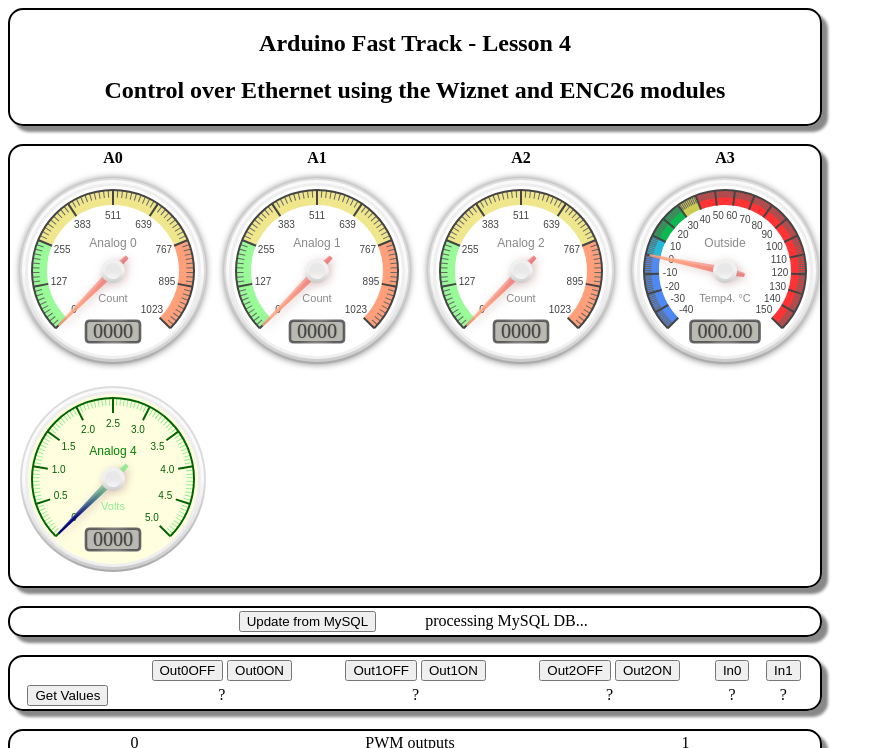
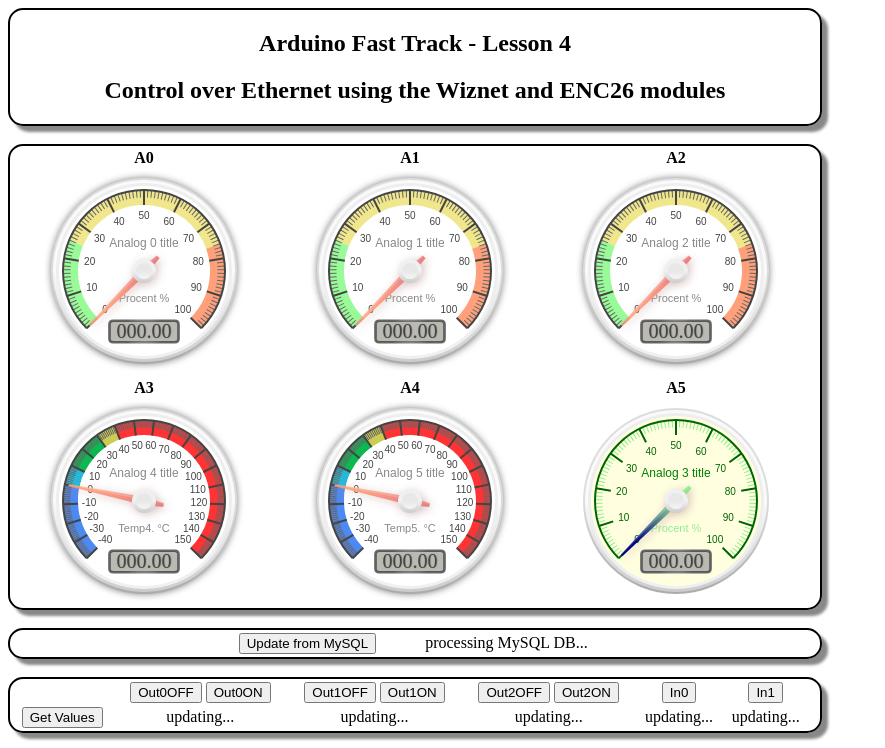
Before and after one commit to gitalecu/arduinoWebSD, a plain HTML site: page index.html in a window 1280 px wide. Both pictures are taken after a click on the button "Update from MySQL". Shown: the top 748 px of the page, without its empty margins (0-885 px from the left). Drawn offline with Linux system fonts and the light colour scheme; no server answers; a web font is replaced by a local one.

Commit message:
Update index.html

```diff
--- a/index.html
+++ b/index.html
@@ -16,6 +16,7 @@
       var analog3 = 0;
 	  var analog4 = 0;
 	  var analog5 = 0;
+	  var analog10 = 0;
 	  var data_val = 0;
       var data_val2 = 0;
       var digital1 = 0;
@@ -81,34 +82,60 @@ s[2]);e.highlights.push(x)}break;case "animation":d[1]&&(e.animation||(e.animati
 k.getAttribute("data-onready")&&(e.onready=function(){eval(this.config.renderTo.getAttribute("data-onready"))});e.draw()}});window.Gauge=Gauge;
 
 
-function ajax_post(){
-    // Create our XMLHttpRequest object
-    var hr = new XMLHttpRequest();
-    // Create some variables we need to send to our PHP file
-    var url = "/php/review_data1.php";
-				//var fn = document.getElementById("first_name").value;
+function ajax_post()
+{
+                //var fn = document.getElementById("first_name").value;
 				//var ln = document.getElementById("last_name").value;
 				//var vars = "firstname="+fn+"&lastname="+ln;
-    hr.open("POST", url, true);
-    // Set content type header information for sending url encoded variables in the request
-    hr.setRequestHeader("Content-type", "application/x-www-form-urlencoded");
-    // Access the onreadystatechange event for the XMLHttpRequest object
-    hr.onreadystatechange = function() {
-	    if(hr.readyState == 4 && hr.status == 200) {
-		    var return_data = hr.responseText;
-			//alert("GET data : " + hr.responseText);
 
-			document.getElementById("myVal").innerHTML = return_data;
-			//digital0 = this.responseXML.getElementsByTagName('analog')[6].childNodes[0].nodeValue;
-			//document.getElementById("digital0").innerHTML = digital0;
+   var xmlhttp = new XMLHttpRequest();
+             //hr.setRequestHeader("Content-type", "application/x-www-form-urlencoded");
+            xmlhttp.onreadystatechange = function()
+            {
+                 if (xmlhttp.readyState == 4 && xmlhttp.status == 200) {
+								 //alert("GET txt: " + xmlhttp.responseText);
+								var arr = JSON.parse(xmlhttp.responseText);
+								analog1 = arr[0].analog1 / 10;
+								analog2 = arr[0].analog2 / 10;
+								analog3 = arr[0].analog3 / 10;
+								analog4 = arr[0].analog4 / 10;
+								analog5 = arr[0].analog5 / 10;
+								analog6 = arr[0].analog6 / 10;
+								digital0 = arr[1].digital0;
+								digital1 = arr[1].digital1;
+								digital2 = arr[1].digital2;
+								digital3 = arr[1].digital3;
+								digital4 = arr[1].digital4;
+                                pwm0= arr[2].pwm0;
+                                //pwm1= arr[2].pwm1;
+								pwm2= arr[2].pwm2;
 
-	    }
-    }
-    // Send the data to PHP now... and wait for response to update the status div
-    hr.send(); // hr.send(vars);  Actually execute the request
-	//alert("SEND vars : " + vars);
+                            document.getElementById("digital0").innerHTML = digital0;
+							document.getElementById("digital1").innerHTML = digital1;
+							document.getElementById("digital2").innerHTML = digital2;
+							document.getElementById("digital3").innerHTML = digital3;
+							document.getElementById("digital4").innerHTML = digital4;
+							document.getElementById("pwm0val").innerHTML = pwm0;
+							//document.getElementById("pwm1val").innerHTML = pwm1;
+							document.getElementById("pwm2val").innerHTML = pwm2;
+								//alert(" JSON analog1= " + arr[0].analog1);
+								//alert(" JSON digital0= " + arr[1].digital0);
+								//alert(" JSON pwm0= " + arr[2].pwm0);
+document.getElementById("myVal").innerHTML = analog1 + ":" + analog2 + ":" + analog3 + ":" + analog3 + ":" + analog4 + ":" + analog5 + ":" + analog6 + "d" + digital0 + ":" + digital1 + ":" + digital2 + ":" + digital3 + ":" + digital4 + "p" + pwm0 + ":" + pwm1 + ":" + pwm2;
+							}
+            }
+    var url = "/php/review_data1.php";
+	xmlhttp.open("GET", url, true);
+    xmlhttp.send(); // hr.send(vars);  Actually execute the request
     document.getElementById("myVal").innerHTML = "processing MySQL DB...";
-
+			document.getElementById("digital0").innerHTML = "updating...";
+			document.getElementById("digital1").innerHTML = "updating...";
+			document.getElementById("digital2").innerHTML = "updating...";
+			document.getElementById("digital3").innerHTML = "updating...";
+			document.getElementById("digital4").innerHTML = "updating...";
+			document.getElementById("pwm0val").innerHTML = "updating...";
+			//document.getElementById("pwm1val").innerHTML = "updating...";
+			document.getElementById("pwm2val").innerHTML = "updating...";
 }
 
 function updateSlider(pwmChannel, pwmvalue)
@@ -126,6 +153,7 @@ function updateSlider(pwmChannel, pwmvalue)
                     }
                 }
             }
+
 			request.open("GET", myIPaddress + "ajax_inputs&" + pwmChannel + "=" + pwmvalue + nocache, true);
 			//alert("SEND: " + myIPaddress + "ajax_inputs&" + pwmChannel + "=" + pwmvalue + nocache );
             request.send(null);
@@ -142,12 +170,14 @@ function DoCommand(targetElement, command) {
                 if (this.readyState == 4) {
                     if (this.status == 200) {
                         if (this.responseXML != null) {
-						    alert("GET data : " + request.responseText);
+						    //alert("GET data : " + request.responseText);
+							//document.write("<tr> GGGGGG <td>");
 
                         }
                     }
                 }
             }
+
     request.open("GET", myIPaddress + "ajax_inputs&" + targetElement + "=" + command + nocache, true);
 	//alert("SEND DoCommand : " + myIPaddress + "ajax_inputs&" + targetElement+ "=" + command + nocache);
     request.send();
@@ -190,10 +220,11 @@ function GetArduinoInputs()
 							//alert("GET values: " + "data_val=" + data_val + " data_val2=" + data_val2);
                             data_val  = ((data_val * 5.0 / 1024.0) - 0.5) / 0.01;
                             data_val4 = ((data_val2 * 5.0 / 1024.0) - 0.5) / 0.01;
-							analog2 = Math.random() * 1024;
-							analog3 = Math.random() * 1024;
-							analog4 = Math.random() * 150;
-							ajax_post();
+							//analog2 = Math.random() * 1024;
+							//analog3 = Math.random() * 1024;
+							//analog4 = Math.random() * 150;
+							 analog0 /= 10; analog1 /= 10; analog2 /= 10;analog3 /= 10;analog4 /= 10; analog5 /= 10;
+							//ajax_post();
                         }
                     }
                 }
@@ -206,7 +237,14 @@ function GetArduinoInputs()
 			//request.setRequestHeader("Origin", "http://10.0.0.16");
 			//alert("SEND: " + myIPaddress + "ajax_inputs" + nocache );
             request.send(null);
-
+			document.getElementById("digital0").innerHTML = "updating...";
+			document.getElementById("digital1").innerHTML = "updating...";
+			document.getElementById("digital2").innerHTML = "updating...";
+			document.getElementById("digital3").innerHTML = "updating...";
+			document.getElementById("digital4").innerHTML = "updating...";
+			document.getElementById("pwm0val").innerHTML = "updating...";
+			//document.getElementById("pwm1val").innerHTML = "updating...";
+			document.getElementById("pwm2val").innerHTML = "updating...";
 			setTimeout('GetArduinoInputs()', 5000);
 			//setTimeout('ajax_post();', 5000);
 
@@ -241,16 +279,20 @@ function GetArduinoInputs()
 <div class="divBorder"><h2>Arduino Fast Track - Lesson 4</h2><h2>Control over Ethernet using the Wiznet and ENC26 modules</h2></div>
     <br />
         <div class="divBorder"><table width="800">
-        <tr><th>A0</th><th>A1</th><th>A2</th><th>A3</th></tr>
+        <tr><th>A0</th><th>A1</th><th>A2</th></tr>
         <tr>
             <td><canvas id="Canvas0"></canvas></td>
             <td><canvas id="Canvas1"></canvas></td>
 			 <td><canvas id="Canvas2"></canvas></td>
-            <td><canvas id="an_gauge_4" data-title="Outside" data-units="Temp4. &deg;C" width="200" height="200" data-major-ticks="-40 -30 -20 -10 0 10 20 30 40 50 60 70 80 90 100 110 120 130 140 150" data-type="canv-gauge" data-min-value="-40" data-max-value="150" data-highlights="-40 0 #4D89F2, 0 10 #25B8D9, 10 30 #0BB950, 30 40 #cc5, 40 150 #f33" data-onready="setInterval( function() { Gauge.Collection.get('an_gauge_4').setValue(analog4);}, 200);"></canvas></td>
+
 
 	   </tr>
+	   <tr><th>A3</th><th>A4</th><th>A5</th></tr>
 	   <tr>
-	         <td><canvas id="Canvas3"></canvas></td>
+	         <td><canvas id="an_gauge_4" data-title="Analog 4 title" data-units="Temp4. &deg;C" width="200" height="200" data-major-ticks="-40 -30 -20 -10 0 10 20 30 40 50 60 70 80 90 100 110 120 130 140 150" data-type="canv-gauge" data-min-value="-40" data-max-value="150" data-highlights="-40 0 #4D89F2, 0 10 #25B8D9, 10 30 #0BB950, 30 40 #cc5, 40 150 #f33" data-onready="setInterval( function() { Gauge.Collection.get('an_gauge_4').setValue(analog4);}, 200);"></canvas></td>
+	         <td><canvas id="an_gauge_5" data-title="Analog 5 title" data-units="Temp5. &deg;C" width="200" height="200" data-major-ticks="-40 -30 -20 -10 0 10 20 30 40 50 60 70 80 90 100 110 120 130 140 150" data-type="canv-gauge" data-min-value="-40" data-max-value="150" data-highlights="-40 0 #4D89F2, 0 10 #25B8D9, 10 30 #0BB950, 30 40 #cc5, 40 150 #f33" data-onready="setInterval( function() { Gauge.Collection.get('an_gauge_5').setValue(analog5);}, 200);"></canvas></td>
+
+			 <td><canvas id="Canvas3"></canvas></td>
 	   </tr>
     </table></div>
     <br />
@@ -293,13 +335,14 @@ function GetArduinoInputs()
         var gauge0 = new Gauge({
             renderTo: 'Canvas0',
             width: 200, height: 200,
-            maxValue: 1023,
-            valueFormat: { int: 4, dec: 0 },
+            maxValue: 100, //1024
+            valueFormat: { float: 4, dec: 2 }, //  { int: 4, dec: 0 }
             glow: true,
-            units: 'Count', title: 'Analog 0',
-            majorTicks: ['0', '127', '255', '383', '511', '639', '767', '895', '1023'],
+            units: 'Procent %', title: 'Analog 0 title',
+            majorTicks: ['0', '10', '20', '30', '40', '50', '60', '70', '80', '90', '100'],
             strokeTicks: true,
-            highlights: [{from: 00,to: 255,color: 'PaleGreen'}, {from: 256,to: 767,color: 'Khaki'}, {from: 768,to: 1023,color: 'LightSalmon'}],
+            //highlights: [{from: 00,to: 255,color: 'PaleGreen'}, {from: 256,to: 767,color: 'Khaki'}, {from: 768,to: 1023,color: 'LightSalmon'}],
+			highlights: [{from: 00,to: 25,color: 'PaleGreen'}, {from: 25,to: 76,color: 'Khaki'}, {from: 76,to: 100,color: 'LightSalmon'}],
             animation: {delay: 10, duration: 300,fn: 'bounce' }
         });
         gauge0.onready = function () { setInterval(function () { gauge0.setValue(analog0); }, 200); };
@@ -308,13 +351,13 @@ function GetArduinoInputs()
         var gauge1 = new Gauge({
             renderTo: 'Canvas1',
             width: 200, height: 200,
-            maxValue: 1023,
-            units: 'Count', title: 'Analog 1',
-            valueFormat: { int: 4, dec: 0 },
+            maxValue: 100, //1024
+            units: 'Procent %', title: 'Analog 1 title',
+            valueFormat: { float: 4, dec: 2}, //  { int: 4, dec: 0 }
             glow: true,
-            majorTicks: ['0', '127', '255', '383', '511', '639', '767', '895', '1023'],
+            majorTicks: ['0', '10', '20', '30', '40', '50', '60', '70', '80', '90', '100'], //['0', '127', '255', '383', '511', '639', '767', '895', '1023'],
             strokeTicks: true,
-            highlights: [{from: 00,to: 255,color: 'PaleGreen'}, {from: 256,to: 767,color: 'Khaki'}, {from: 768,to: 1023,color: 'LightSalmon'}],
+            highlights: [{from: 00,to: 25,color: 'PaleGreen'}, {from: 25,to: 76,color: 'Khaki'}, {from: 76,to: 100,color: 'LightSalmon'}],
             animation: {delay: 10,duration: 300,fn: 'bounce'}});
         gauge1.onready = function () {setInterval(function () {gauge1.setValue(analog1);}, 200);};
         gauge1.draw();
@@ -322,13 +365,13 @@ function GetArduinoInputs()
         var gauge2 = new Gauge({
             renderTo: 'Canvas2',
             width: 200,height: 200,
-            maxValue: 1023,
-            units: 'Count',title: 'Analog 2',
-            valueFormat: { int: 4, dec: 0 },
+            maxValue: 100, //1024
+            units: 'Procent %',title: 'Analog 2 title',
+            valueFormat: { float: 4, dec: 2 }, //  { int: 4, dec: 0 }
             glow: true,
-            majorTicks: ['0', '127', '255', '383', '511', '639', '767', '895', '1023'],
+            majorTicks: ['0', '10', '20', '30', '40', '50', '60', '70', '80', '90', '100'], //['0', '127', '255', '383', '511', '639', '767', '895', '1023'],
             strokeTicks: true,
-            highlights: [{from: 00,to: 255,color: 'PaleGreen'}, {from: 256,to: 767,color: 'Khaki'}, {from: 768,to: 1023,color: 'LightSalmon'}],
+            highlights: [{from: 00,to: 25,color: 'PaleGreen'}, {from: 25,to: 76,color: 'Khaki'}, {from: 76,to: 100,color: 'LightSalmon'}],
             animation: {delay: 10,duration: 300,fn: 'bounce'}});
         gauge2.onready = function () {setInterval(function () {gauge2.setValue(analog2);}, 200);};
         gauge2.draw();
@@ -336,11 +379,11 @@ function GetArduinoInputs()
         var gauge3 = new Gauge({
             renderTo: 'Canvas3',
             width: 200, height: 200,
-            maxValue: 1024,
-            units: 'Volts', title: 'Analog 4',
-            valueFormat: { int: 4, dec: 0 },
+            maxValue: 100, //1024
+            units: 'Procent %', title: 'Analog 3 title',
+            valueFormat: { float: 4, dec: 2 }, //  { int: 4, dec: 0 }
             glow: true,
-            majorTicks: ['0', '0.5', '1.0', '1.5', '2.0', '2.5', '3.0', '3.5', '4.0', '4.5', '5.0'],
+            majorTicks: ['0', '10', '20', '30', '40', '50', '60', '70', '80', '90', '100'], //['0', '0.5', '1.0', '1.5', '2.0', '2.5', '3.0', '3.5', '4.0', '4.5', '5.0'],
             highlights: false,
             glow: false,
             colors: {needle:{ start:'lightgreen',end:'navy'},plate:'lightyellow',title:'green',units:'lightgreen',majorTicks:'darkgreen',minorTicks:'lightgreen',numbers:'darkgreen'},
@@ -349,7 +392,7 @@ function GetArduinoInputs()
         gauge3.draw();
 
 </script>
-    <br />Page created by Alecu <a href="https://github.com/gitalecu"> https://github.com/gitalecu </a>
+
 
 </body></html>
 
@@ -396,14 +439,13 @@ function AJAXSubmit (oFormElement) {
 </head>
 <body>
 
-<h1>Sending forms with FormData</h1>
+<h3>Sending forms with FormData</h3>
 
-<h2>Using the GET method to Arduino</h2>
 <div class="divBorder"><table width="800"><tr>
 <form action="http://10.0.0.19/" method="get" onsubmit="AJAXSubmit(this); return false;">
 
 	             <input type="hidden" name="ajax_inputs" value="1"/>
-     <td> pwm0: <input type="number" name="pwm0" min="0" max="32000" onChange="DoCommand('pwm0', this.value)" value="100"/></td>
+     <td> pwm0: <input type="number" name="pwm0" min="0" max="32000"  onChange="DoCommand('pwm0', this.value)" value="100"/></td>
 	 <td> pwm1: <input type="number" name="pwm1"  min="0" max="32000" onChange="DoCommand('pwm1', this.value)" value="111"/> </td>
 	 <td> pwm2: <input type="number" name="pwm2"  min="0" max="32000" onChange="DoCommand('pwm2', this.value)" value="122"/> </td><tr>
 	 <td> pwm3: <input type="number" name="pwm3"  min="0" max="32000" onChange="DoCommand('pwm3', this.value)" value="103"/></td>
@@ -412,7 +454,7 @@ function AJAXSubmit (oFormElement) {
 
 
 	 </tr>
-    </tr>
+
      <!-- <input type="submit" value="Submit" /> -->
 
 
@@ -426,5 +468,14 @@ Last Name: <input id="last_name" name="last_name" type="text" value="brinza"> <b
 <input name="myBtn" type="submit" value="Submit Data" onclick="ajax_post();"> <br><br>
 <div id="status"></div>
 -->
+
+<td>
+<h3>Using the GET method to Arduino</h3>
+ <br />Page created by Alecu <a href="https://github.com/gitalecu"> https://github.com/gitalecu </a>
+ </tr>
+</td>
+
+
 </body>
+
 </html>
```
